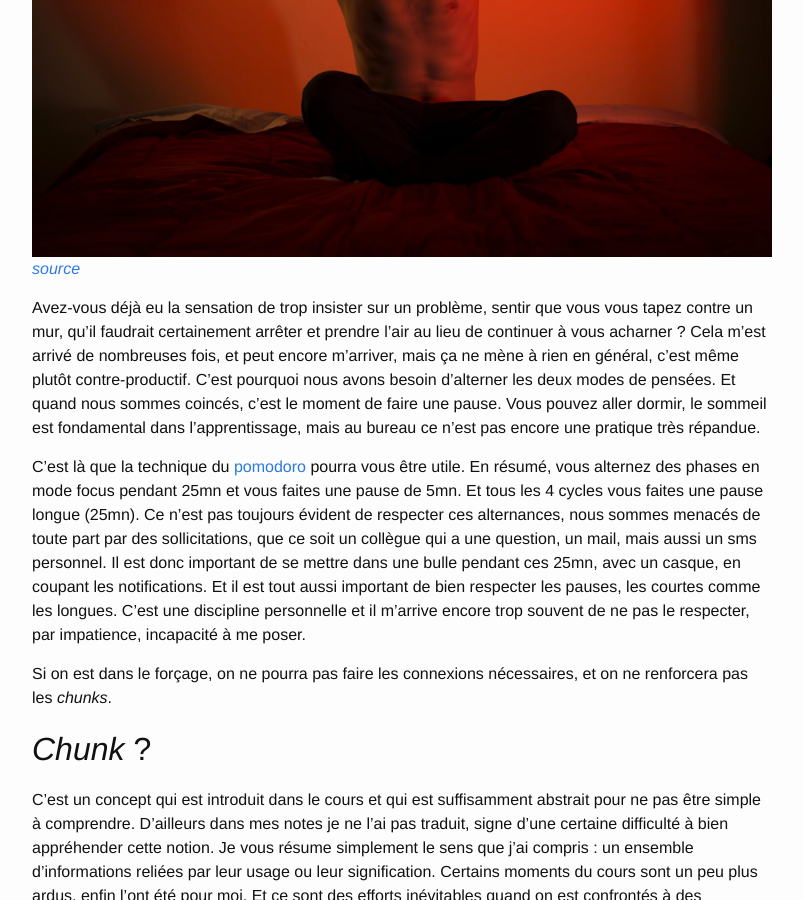
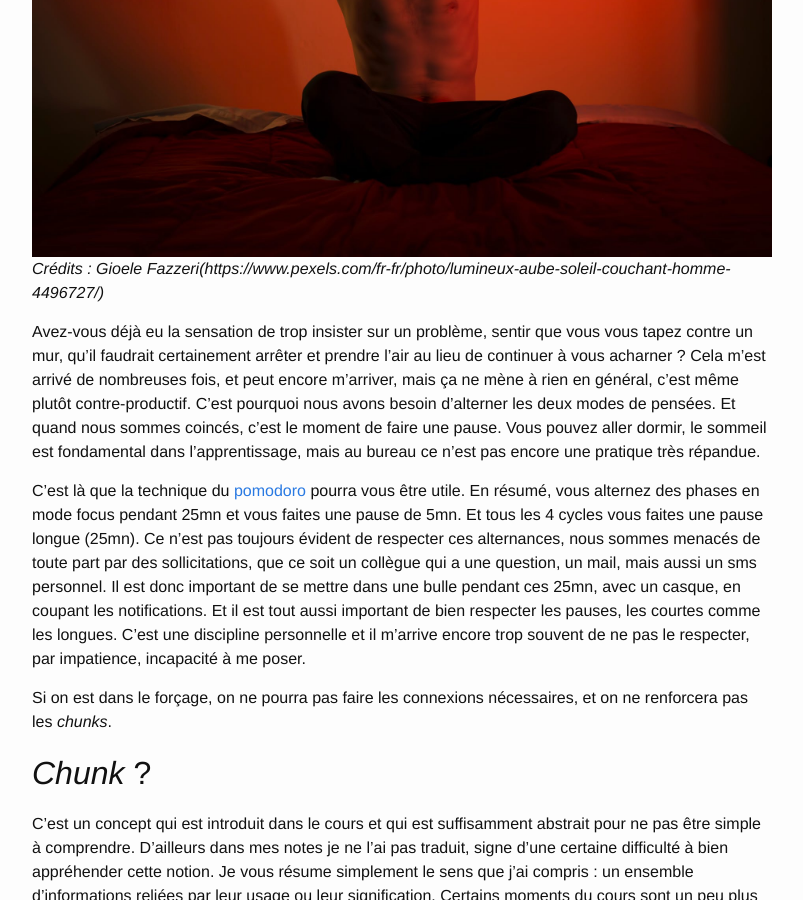
Before and after one commit to fego/fego.github.io, a Jekyll site: the page built from docs/_posts/2020-09-27-Apprendre à apprendre.markdown, in a window 1280 px wide and 900 px high, scrolled down 1182 px. Shown: the whole window, without its empty margins (238-1041 px from the left). Built offline with Jekyll 4.4.1, drawn with Linux system fonts in a browser that asks for light colours; our own code applies the rules of GitHub Pages for plain Markdown files; some of the changed text lies outside the part shown.

Commit message:
essai image

```diff
--- a/docs/_posts/2020-09-27-Apprendre à apprendre.markdown
+++ b/docs/_posts/2020-09-27-Apprendre à apprendre.markdown
@@ -27,7 +27,7 @@
 C'est le royaume de l'intuition, d'où émerge les idées nouvelles, mais qu'il faudra regarder avec l’œil du mode focus, car tout ce qui vient du mode diffus n'est pas valable.
 
 ![insister.png]({{ site.url }}images/insister.jpeg)
-_[source](https://www.pexels.com/fr-fr/photo/lumineux-aube-soleil-couchant-homme-4496727/)_
+_Crédits : Gioele Fazzeri(https://www.pexels.com/fr-fr/photo/lumineux-aube-soleil-couchant-homme-4496727/)_
 
 Avez-vous déjà eu la sensation de trop insister sur un problème, sentir que vous vous tapez contre un mur, qu'il faudrait certainement arrêter et prendre l'air au lieu de continuer à vous acharner ? Cela m'est arrivé de nombreuses fois, et peut encore m'arriver, mais ça ne mène à rien en général, c'est même plutôt contre-productif. C'est pourquoi nous avons besoin d'alterner les deux modes de pensées.
 Et quand nous sommes coincés, c'est le moment de faire une pause.
@@ -97,6 +97,9 @@
 
 # Créativité
 
+![créativité]({{ site.url }}images/créativité.jpeg)
+_Crédits : [Steve Johnson](https://www.pexels.com/fr-fr/photo/acrylique-arriere-plan-art-art-contemporain-1548110/)_
+
 Il ne sert à rien de forcer trop longtemps quand on bloque, par exemple, sur un problème de mécanique.
 Il faut laisser le mode diffus faire son travail.
 Bien souvent la solution émergera par elle-même, sous la douche, ou après une bonne nuit de sommeil.
```
